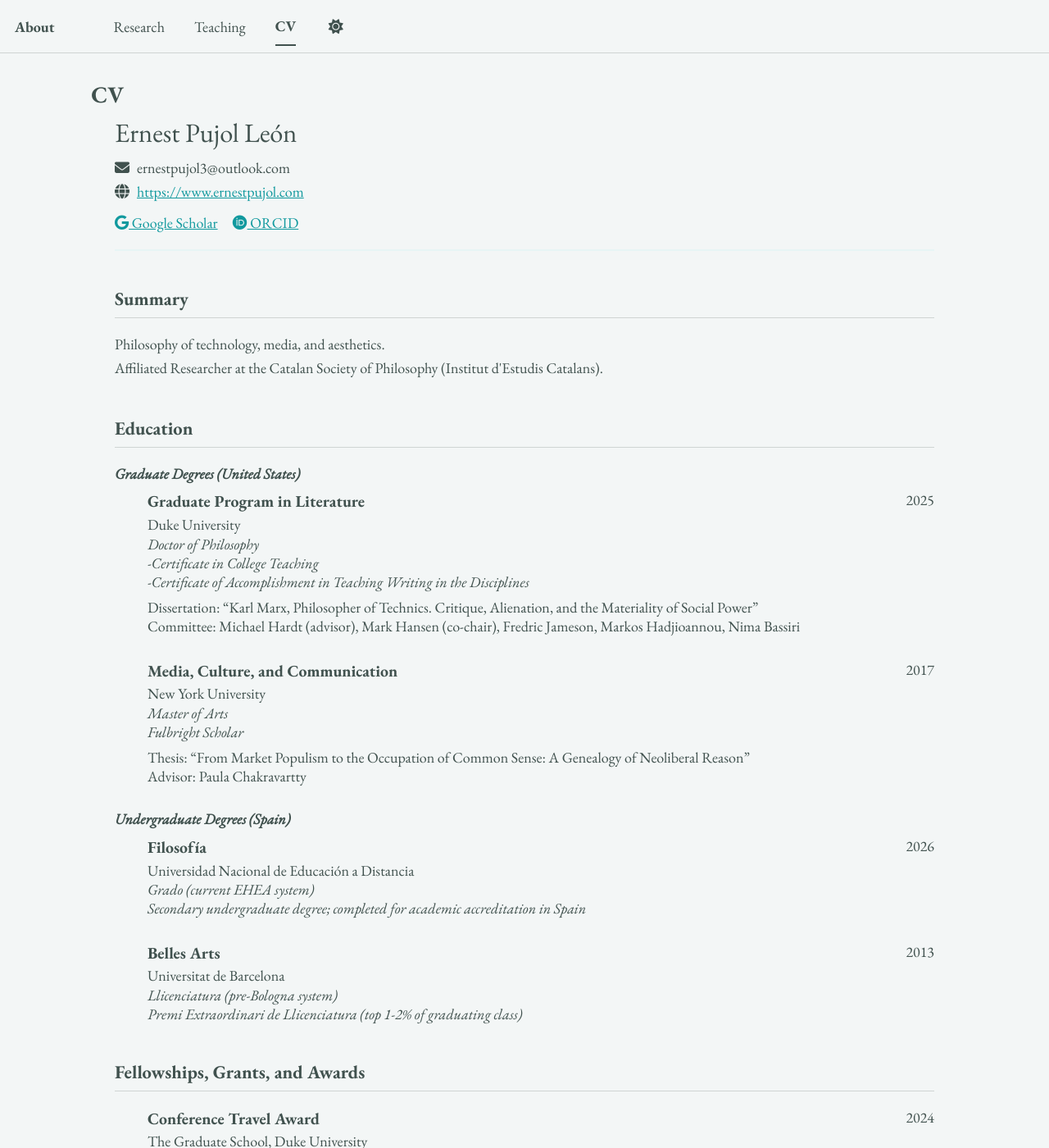
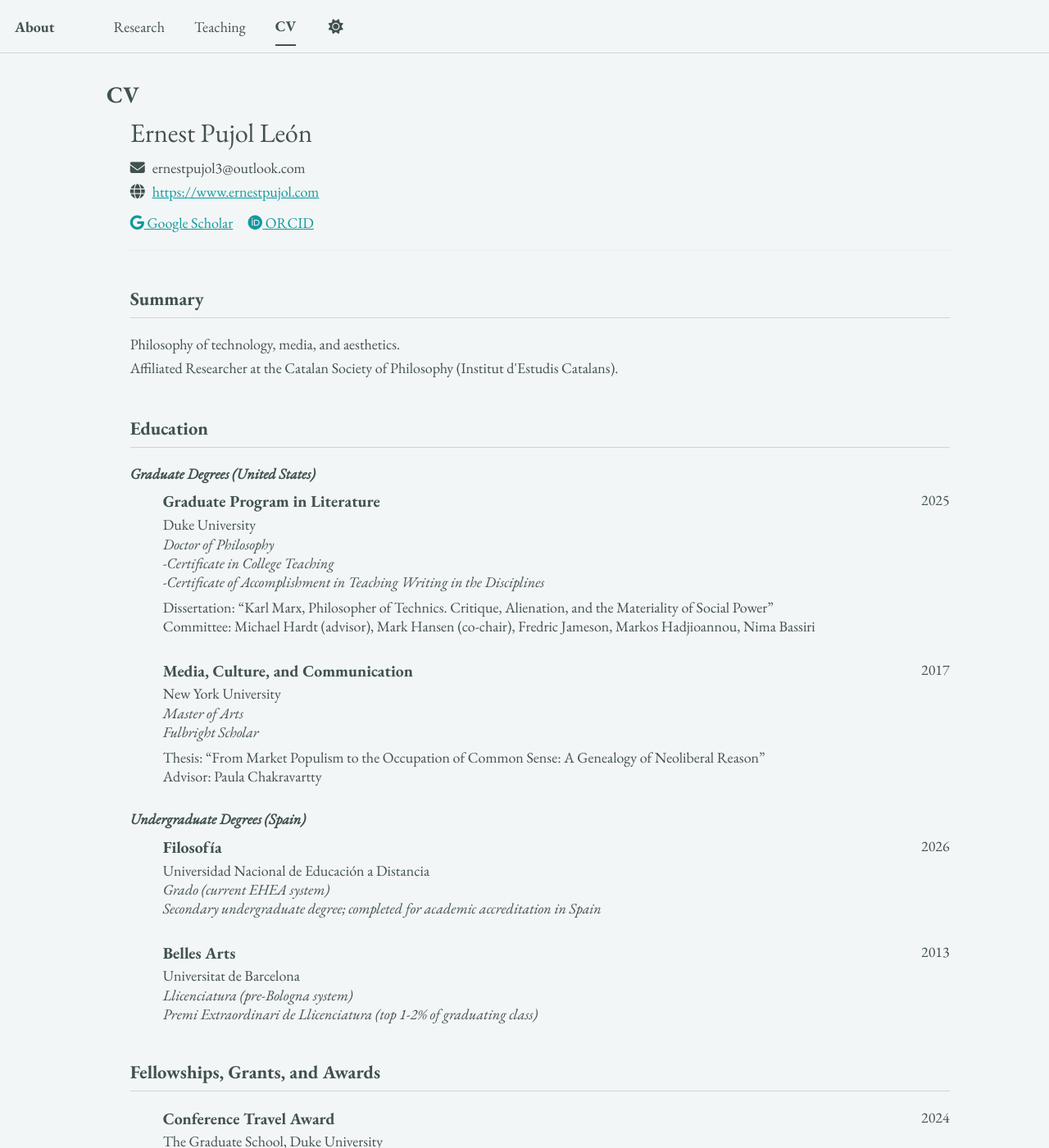
Before and after one commit to epujol90/epujol90.github.io, a Jekyll site: the page built from _pages/cv-json.md, in a window 1280 px wide and 1400 px high. Shown: the whole window at 82% size. Built offline with Jekyll 4.4.1, drawn with Linux system fonts in a browser that asks for light colours; a script bundle is joined from its source files by our own code; library files that are not in the unit come from our copies.

Commit message:
Update cv-template.html

```diff
--- a/_includes/cv-template.html
+++ b/_includes/cv-template.html
@@ -3,7 +3,7 @@
 <style>
   .archive {
     width: 91%;
-    margin-left: 7.5%;
+    margin-left: 9%;
     margin-right: 0;
     float: none;
     padding-right: 0;
@@ -13,7 +13,7 @@
   @media (min-width: 80em) {
     .archive {
       width: 85%;
-      margin-left: 7.5%;
+      margin-left: 9%;
     }
   }
 
```
